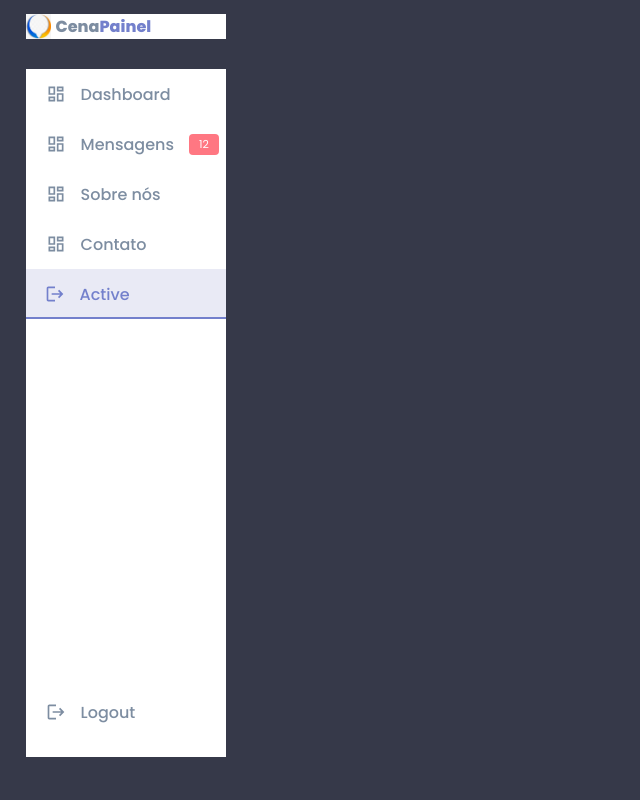
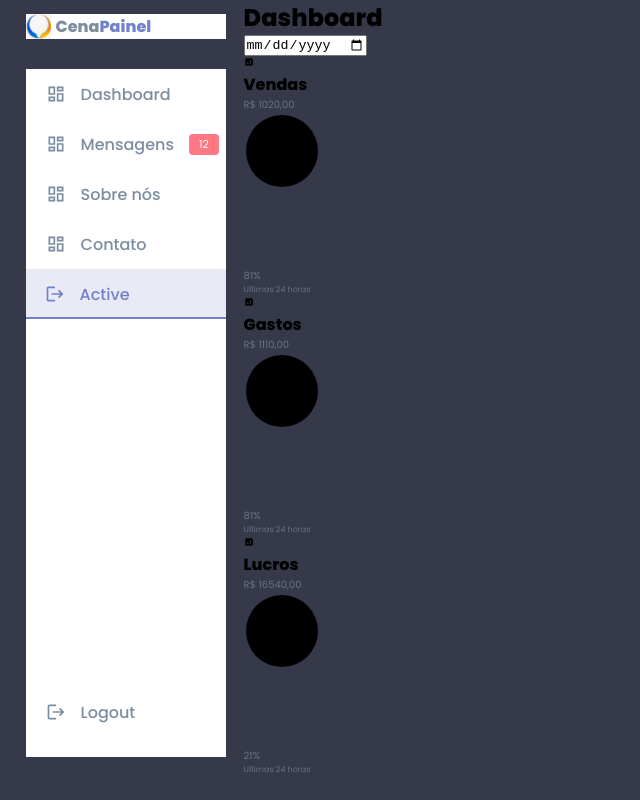
Before and after one commit to israelcena/cenapainel, a React (Create React App) app: page / in a window 1280 px wide. Shown: the whole page, without its empty margins (0-640 px from the left). Built offline with nearby package versions, Linux system fonts and the light colour scheme.

Commit message:
include dashboard component

```diff
--- a/src/components/App.jsx
+++ b/src/components/App.jsx
@@ -1,9 +1,11 @@
 import Aside from "./aside/aside";
+import Dashboard from "./dashboard/Dashboard";
 
 export default function App() {
 	return (
 		<div className="container">
 			<Aside />
+			<Dashboard />
 		</div>
 	);
 }
--- /dev/null
+++ b/src/components/dashboard/Dashboard.jsx
@@ -0,0 +1,32 @@
+import Insight from "./insights/Insight";
+
+export default function Dashboard() {
+	return (
+		<main>
+			<h1>Dashboard</h1>
+			<div className="date">
+				<input type="date" />
+				<div className="insights">
+					<Insight
+						title={"Vendas"}
+						amount={"1020,00"}
+						percentage={81}
+						time={"Ultimas 24 horas"}
+					/>
+					<Insight
+						title={"Gastos"}
+						amount={"1110,00"}
+						percentage={81}
+						time={"Ultimas 24 horas"}
+					/>
+					<Insight
+						title={"Lucros"}
+						amount={"16540,00"}
+						percentage={21}
+						time={"Ultimas 24 horas"}
+					/>
+				</div>
+			</div>
+		</main>
+	);
+}
--- /dev/null
+++ b/src/components/dashboard/insights/Insight.jsx
@@ -0,0 +1,27 @@
+import { MdAnalytics } from "react-icons/md";
+export default function Insight({ title, amount, percentage, time }) {
+	return (
+		<>
+			<div className="sales">
+				<MdAnalytics />
+			</div>
+			<div className="centerContent">
+				<div className="insights-text">
+					<h3>{title}</h3>
+					<p className="insights-text--amount">R$ {amount}</p>
+				</div>
+				<div className="progress">
+					<svg>
+						<circle cx="38" cy="38" r="36" />
+					</svg>
+					<div className="insights--percentage">
+						<p>{percentage}%</p>
+					</div>
+				</div>
+			</div>
+			<small className="text-muted">
+				<p>{time}</p>
+			</small>
+		</>
+	);
+}
```
